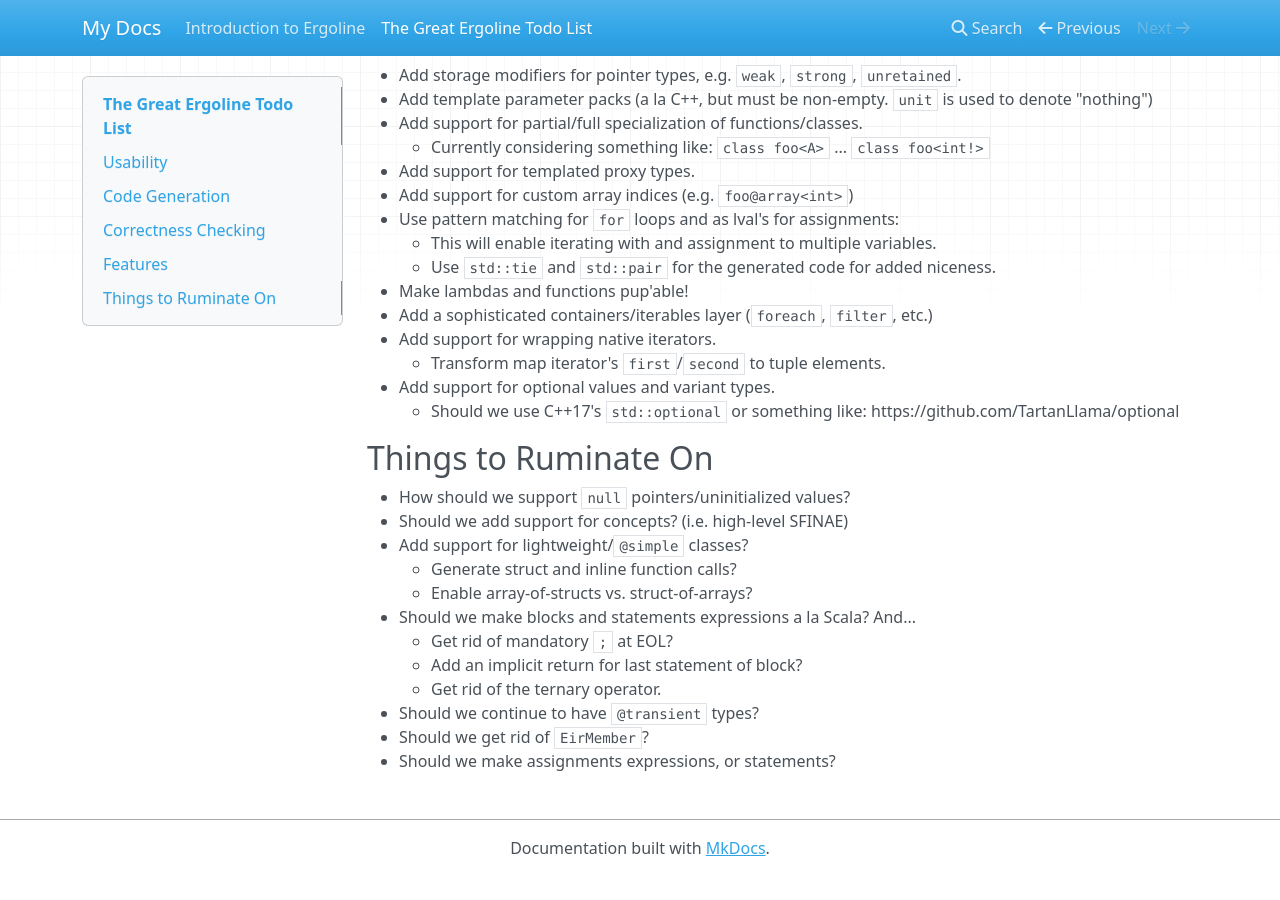
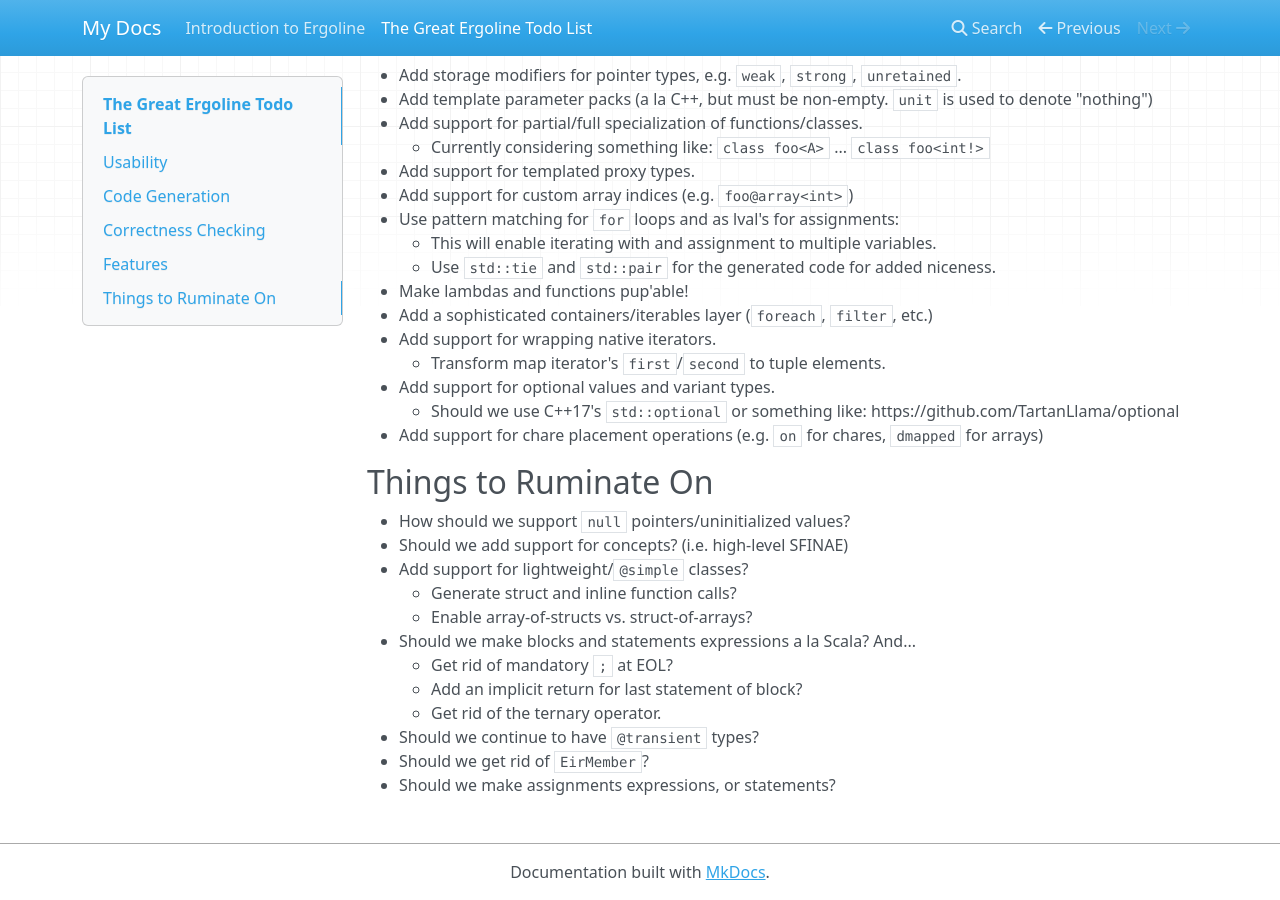
Before and after one commit to jszaday/ergoline, an MkDocs documentation site: the page built from docs/todos.md, in a window 1280 px wide and 900 px high, scrolled down 1041 px. Built offline with MkDocs 1.6.1, drawn with Linux system fonts in a browser that asks for light colours; nearby versions of some CDN libraries; before the commit the page ends 1917 px from its top, so only the background shows below that.

```diff
--- a/docs/todos.md
+++ b/docs/todos.md
@@ -54,6 +54,7 @@ As we march towards a usable compiler, several things need to be addressed.
     - Transform map iterator's `first`/`second` to tuple elements.
 * Add support for optional values and variant types.
     - Should we use C++17's `std::optional` or something like: https://github.com/TartanLlama/optional
+* Add support for chare placement operations (e.g. `on` for chares, `dmapped` for arrays)
 
 ## Things to Ruminate On
 
```
Also changed, not shown: 15 other files.
